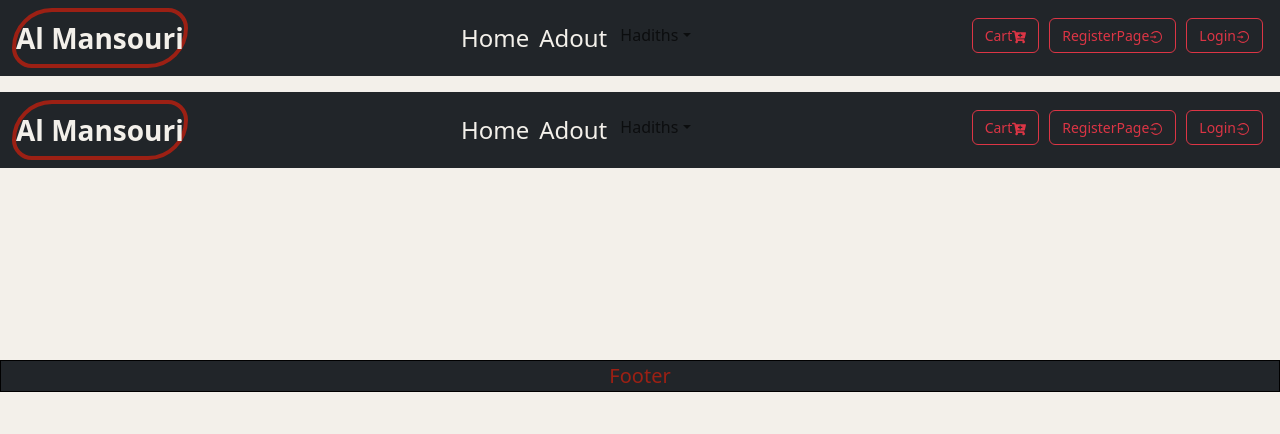
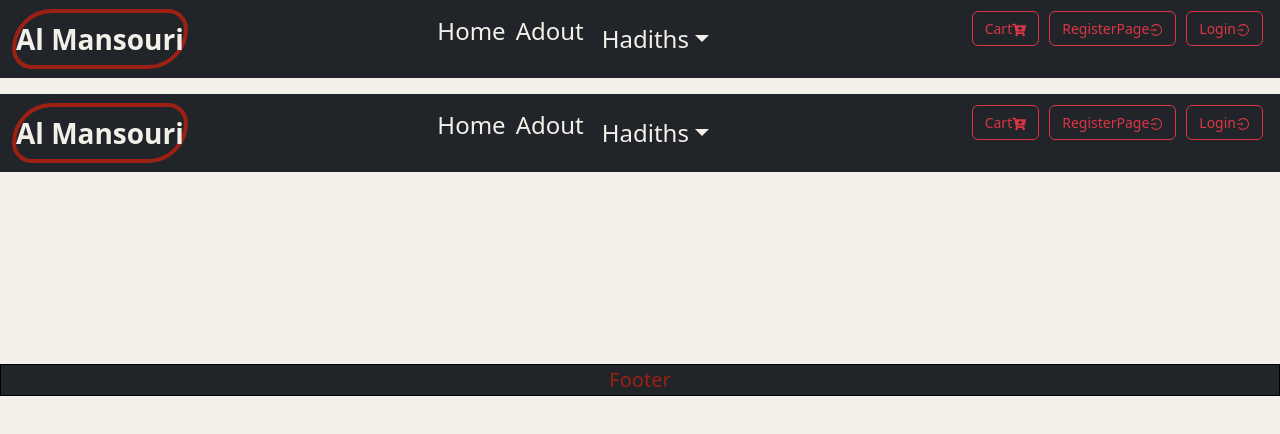
Before and after one commit to MahmoudAAbdelrahim/E-Commerce, a React (Create React App) app: page /Navebar in a window 1280 px wide. Shown: the top 434 px of the page. Built offline with nearby package versions, Linux system fonts and the light colour scheme; no server answers.

Commit message:
Navebar.jsx

```diff
--- a/src/Navebar.jsx
+++ b/src/Navebar.jsx
@@ -15,6 +15,7 @@ import Cart from './Cart'
 import RagistrPadg from './RagistrPadg'
 import LoginPadg from './LoginPadg'
 import ChackOut from './ChackOut'
+import './index.css';
 
 
 function Navebar() {
@@ -25,25 +26,24 @@ function Navebar() {
             <Container fluid>
                 <Navbar.Brand href="#" id="logo">Al Mansouri
                 </Navbar.Brand>
-                <Navbar.Toggle aria-controls={`offcanvasNavbar-expand-${expand}`} />
+                <Navbar.Toggle id='btn' aria-controls={`offcanvasNavbar-expand-${expand}`} />
                 <Navbar.Offcanvas style={{width:'60%'}}
                 id={`offcanvasNavbar-expand-${expand}`}
                 aria-labelledby={`offcanvasNavbarLabel-expand-${expand}`}
                 placement="end"
             >
-                <Offcanvas.Header closeButton className='OffcanvasBody'>
-                    <Offcanvas.Title  id={` offcanvasNavbarLabel-expand-${expand}`}>
+                <Offcanvas.Header closeButton className='OffcanvasBody ' >
+                    <Offcanvas.Title  id={` offcanvasNavbarLabel-expand-${expand} `}>
                     <Navbar.Brand href="#" id="logo">Al Mansouri
-                    </Navbar.Brand>                  </Offcanvas.Title>
+                    </Navbar.Brand> </Offcanvas.Title>
                 </Offcanvas.Header>
-                <Offcanvas.Body className="OffcanvasBody">
+                <Offcanvas.Body className="OffcanvasBody" >
                     <Nav className="justify-content-center flex-grow-1 pe-3">
                     <Link closeButton className='OffcanvasBody' id="linkn" to="/"> Home</Link>
                     <Link closeButton id="linkn" to="#">Adout</Link>
                     <NavDropdown
-                    id="nav-dropdown-dark-example"
+                    id="linkn"
                     title="Hadiths"
-                    menuVariant="dark"
                 >
                 <NavDropdown.Item href="/InputPage">elctron</NavDropdown.Item>
                 <NavDropdown.Item href="#action/3.2">
```
